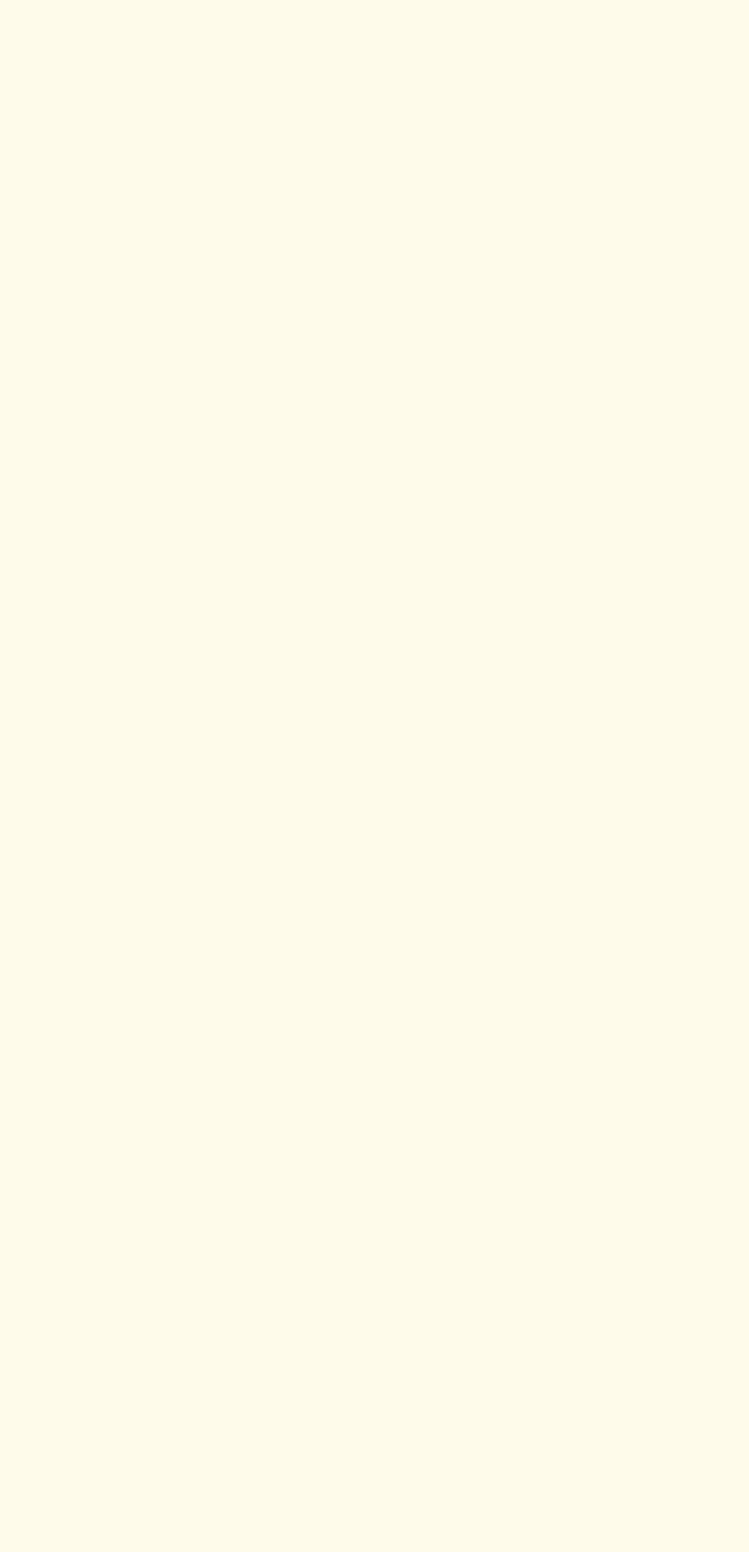
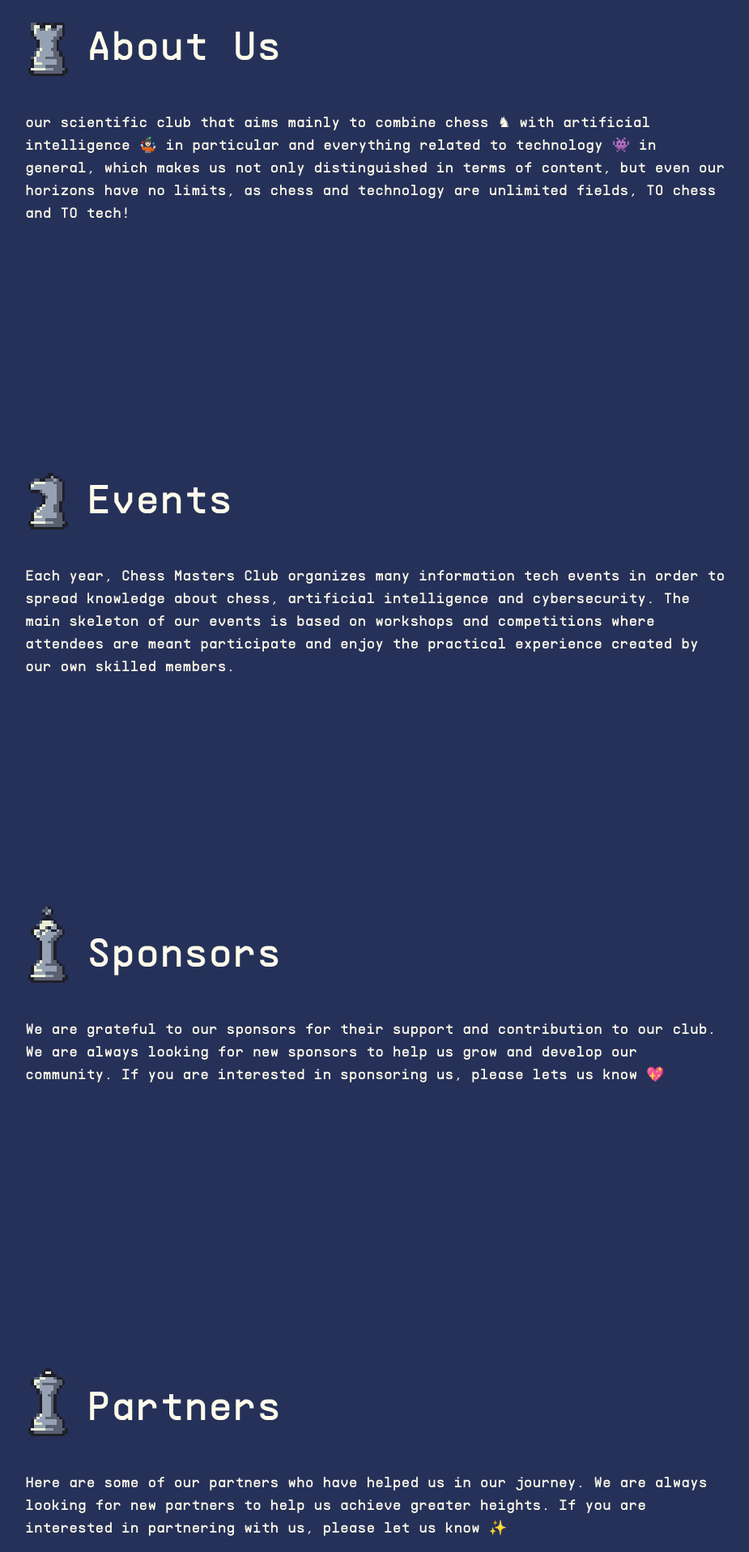
Before and after one commit to Chess-Masters-Club/CMC-website, a React (Vite) app in the folder cmc-website/: page / in a window 1280 px wide. Shown: the part 880-2797 px from the top of the page at 81% size, without its empty margins (84-1009 px from the left). Before the commit the page ends 800 px from the top, so only its background shows below. Built offline with nearby package versions, Linux system fonts and the light colour scheme.

Commit message:
rest of the website structure + responsivity

```diff
--- a/cmc-website/src/App.css
+++ b/cmc-website/src/App.css
@@ -9,6 +9,7 @@
 body {
   background-color: #fffbeb;
   font-family: "mono", sans-serif;
+  overflow-x: hidden;
 }
 
 @font-face {
--- /dev/null
+++ b/cmc-website/src/components/about/AboutUs.jsx
@@ -0,0 +1,23 @@
+import React, { Component } from "react";
+import Title from "../shared/Title";
+import Rook from "../../../public/W_Rook.png";
+
+export default class AboutUs extends Component {
+  render() {
+    return (
+      <div
+        id="about"
+        className=" bg-secondary px-8 sm:px-20 lg:px-[9vw] h-[70vh]  pt-16 flex flex-col justify-center md:justify-start "
+      >
+        <Title title="About Us" image={Rook} />
+        <p className="text-white text-lg lg:w-10/12 w-full  ">
+          our scientific club that aims mainly to combine chess ♞ with
+          artificial intelligence 🤹🏻 in particular and everything related to
+          technology 👾 in general, which makes us not only distinguished in
+          terms of content, but even our horizons have no limits, as chess and
+          technology are unlimited fields, TO chess and TO tech!
+        </p>
+      </div>
+    );
+  }
+}
--- /dev/null
+++ b/cmc-website/src/components/contactus/ContactUs.jsx
@@ -0,0 +1,34 @@
+import React from "react";
+import Title from "../shared/Title";
+import Pawn from "../../../public/W_Pawn.png";
+import { contactInfos } from "../../data";
+
+export default function ContactUs() {
+  return (
+    <div
+      id="contact"
+      className="h-[70vh] bg-secondary px-8 sm:px-20 lg:px-[9vw]  pt-16 flex flex-col justify-center md:justify-start "
+    >
+      <Title title="Contact Us" image={Pawn} />
+      <p className="text-white text-lg lg:w-10/12 w-full  ">
+        Feel free to contact us for any inquiries or suggestions. We are always
+        happy to hear from you! 🥰
+      </p>
+
+      <div className="flex flex-col gap-y-4 font-medium text-white mt-14  mb-40 md:mb-0">
+        {contactInfos.map((info, i) => (
+          <a
+            href={info.href}
+            key={i}
+            className="flex items-center gap-x-4"
+            target="_blank"
+            rel="noreferrer"
+          >
+            <div className="flex items-center justify-center ">{info.icon}</div>
+            <div className="">{info.content}</div>
+          </a>
+        ))}
+      </div>
+    </div>
+  );
+}
--- /dev/null
+++ b/cmc-website/src/components/events/Events.jsx
@@ -0,0 +1,21 @@
+import React from "react";
+import Title from "../shared/Title";
+import Knight from "../../../public/W_Knight.png";
+
+export default function Events() {
+  return (
+    <div
+      id="events"
+      className="h-[70vh] bg-secondary px-8 sm:px-20 lg:px-[9vw]  pt-16 flex flex-col justify-center md:justify-start "
+    >
+      <Title title="Events" image={Knight} />
+      <p className="text-white text-lg lg:w-10/12 w-full  ">
+        Each year, Chess Masters Club organizes many information tech events in
+        order to spread knowledge about chess, artificial intelligence and
+        cybersecurity. The main skeleton of our events is based on workshops and
+        competitions where attendees are meant participate and enjoy the
+        practical experience created by our own skilled members.
+      </p>
+    </div>
+  );
+}
--- a/cmc-website/src/components/navbar/Navbar.jsx
+++ b/cmc-website/src/components/navbar/Navbar.jsx
@@ -42,36 +42,41 @@
         {/* nav items  */}
         {/*  */}
 
-        <Link
+        <a
+          href="#about"
           to="/about"
           className="navbar-link transition-all hover:text-tertiary hover:underline underline-offset-4"
         >
           <p>About</p>
-        </Link>
-        <Link
+        </a>
+        <a
+          href="#events"
           to="/events"
           className="navbar-link transition-all hover:text-tertiary hover:underline underline-offset-4"
         >
           <p>Events</p>
-        </Link>
-        <Link
+        </a>
+        <a
+          href="#sponsors"
           to="/sponsors"
           className="navbar-link transition-all hover:text-tertiary hover:underline underline-offset-4"
         >
           <p>Sponsors</p>
-        </Link>
-        <Link
+        </a>
+        <a
+          href="#partners"
           to="/partners"
           className="navbar-link transition-all hover:text-tertiary hover:underline underline-offset-4"
         >
           <p>Partners</p>
-        </Link>
-        <Link
+        </a>
+        <a
+          href="#contact"
           to="/contact"
           className="navbar-link transition-all hover:text-tertiary hover:underline underline-offset-4"
         >
           <p>Contact</p>
-        </Link>
+        </a>
       </nav>
       {/* menu open button */}
       <div className="navbar-btn" onClick={showNavbar}>
--- /dev/null
+++ b/cmc-website/src/components/partners/Partners.jsx
@@ -0,0 +1,19 @@
+import React from "react";
+import Queen from "../../../public/W_Queen.png";
+import Title from "../shared/Title";
+
+export default function Partners() {
+  return (
+    <div
+      id="partners"
+      className="h-[70vh] bg-secondary px-8 sm:px-20 lg:px-[9vw]  pt-16 flex flex-col justify-center md:justify-start "
+    >
+      <Title title="Partners" image={Queen} />
+      <p className="text-white text-lg lg:w-10/12 w-full  ">
+        Here are some of our partners who have helped us in our journey. We are
+        always looking for new partners to help us achieve greater heights. If
+        you are interested in partnering with us, please let us know ✨
+      </p>
+    </div>
+  );
+}
--- /dev/null
+++ b/cmc-website/src/components/sponsors/Sponsors.jsx
@@ -0,0 +1,20 @@
+import React from "react";
+import King from "../../../public/W_King.png";
+import Title from "../shared/Title";
+
+export default function Sponsors() {
+  return (
+    <div
+      id="sponsors"
+      className="h-[70vh] bg-secondary px-8 sm:px-20 lg:px-[9vw]  pt-16 flex flex-col justify-center md:justify-start "
+    >
+      <Title title="Sponsors" image={King} />
+      <p className="text-white text-lg lg:w-10/12 w-full  ">
+        We are grateful to our sponsors for their support and contribution to
+        our club. We are always looking for new sponsors to help us grow and
+        develop our community. If you are interested in sponsoring us, please
+        lets us know 💖
+      </p>
+    </div>
+  );
+}
--- a/cmc-website/src/pages/home/Home.jsx
+++ b/cmc-website/src/pages/home/Home.jsx
@@ -1,10 +1,22 @@
+import AboutUs from "../../components/about/AboutUs";
+import ContactUs from "../../components/contactus/ContactUs";
+import Events from "../../components/events/Events";
+import Footer from "../../components/footer/Footer";
 import Hero from "../../components/hero/Hero";
 import Navbar from "../../components/navbar/Navbar";
+import Partners from "../../components/partners/Partners";
+import Sponsors from "../../components/sponsors/Sponsors";
 const Home = () => {
   return (
     <>
       <Navbar />
       <Hero />
+      <AboutUs />
+      <Events />
+      <Sponsors />
+      <Partners />
+      <ContactUs />
+      <Footer />
     </>
   );
 };
```
